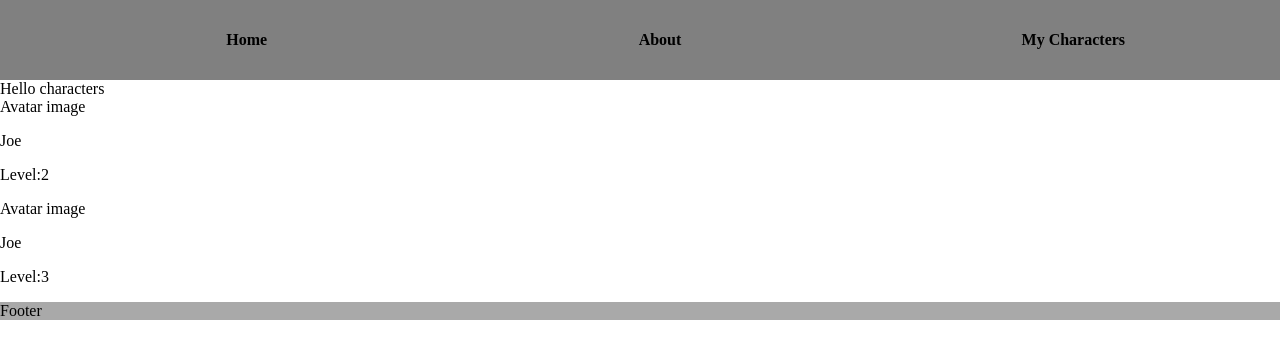
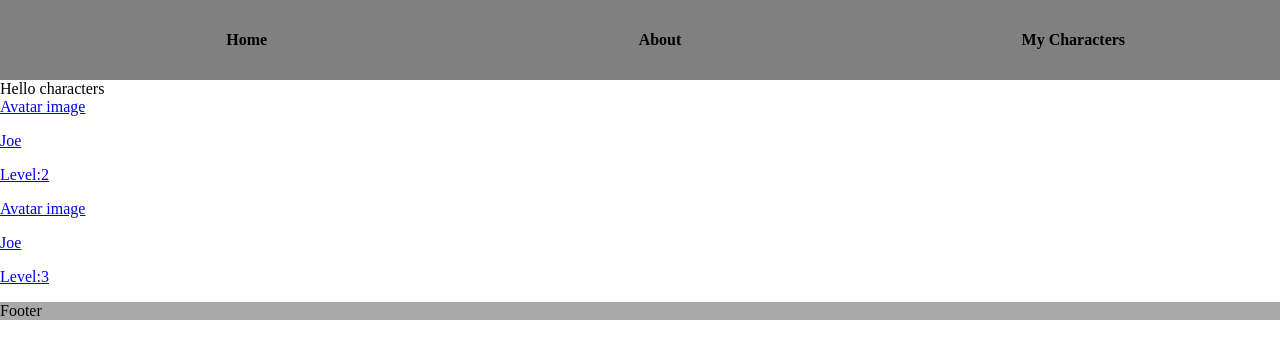
Before and after one commit to Dpartipilo/pocket-character, a React (Create React App) app: page /clones/1 in a window 1280 px wide. Shown: the top 358 px of the page. Built offline with nearby package versions, Linux system fonts and the light colour scheme.

Commit message:
Made CharacterCards a link to profile page

```diff
--- a/src/components/CharacterCard.js
+++ b/src/components/CharacterCard.js
@@ -1,6 +1,8 @@
 import React from 'react';
+import { BrowserRouter as Router, Route, Link, Switch } from "react-router-dom";
 
 const CharacterCard = (props) => (
+  <Link to={`/clones/${props.TileId}/${props.id}/profile`}>
     <div className="Tile">
       <div className="avatar-container">
         Avatar image
@@ -10,6 +12,7 @@ const CharacterCard = (props) => (
         <p>Level:{props.level}</p>
       </div>
     </div>
+  </Link>
 )
 
 export default CharacterCard;
```
Lines whose indentation alone changed are shown as unchanged.
